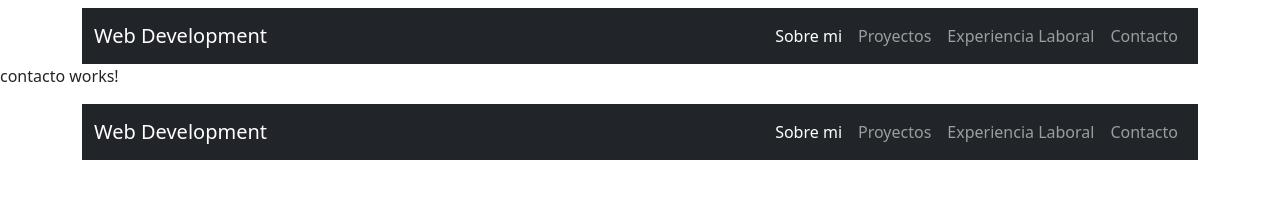
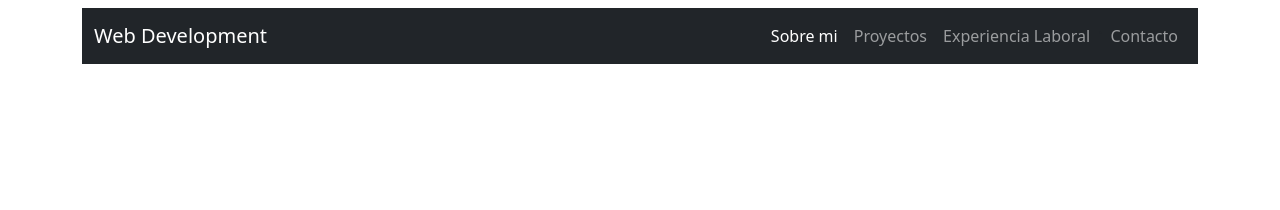
Before and after one commit to Mizen314/PortfolioFrontEnd, an Angular app in the folder portFolioEmma/: page /contacto in a window 1280 px wide. Shown: the top 210 px of the page. Built offline with nearby package versions, Linux system fonts and the light colour scheme.

Commit message:
agregado contacto2

```diff
--- a/portFolioEmma/src/app/components/barra-nav/barra-nav.component.html
+++ b/portFolioEmma/src/app/components/barra-nav/barra-nav.component.html
@@ -10,8 +10,8 @@
         <div class="navbar-nav">
           <a class="nav-link active" aria-current="page" routerLink="/dashboard">Sobre mi</a>
           <a class="nav-link" routerLink="/carrousel">Proyectos</a>
-          <a class="nav-link" routerLink="/experiencias">Experiencia Laboral</a>
-          <a class="nav-link">Contacto</a>
+          <a class="nav-link" routerLink="/experiencias">Experiencia Laboral</a>.
+          <a class="nav-link" routerLink="/contacto">Contacto</a>
         </div>
       </div>
     </div>
--- a/portFolioEmma/src/app/components/contacto/contacto.component.html
+++ b/portFolioEmma/src/app/components/contacto/contacto.component.html
@@ -1,5 +1,3 @@
-<p>contacto works!</p>
-<app-barra-nav></app-barra-nav>
 <div class="contacto">
 <div class="card mb-3" style="max-width: 540px;">
     <div class="row g-0">
```
Also changed, not shown: 3 other files (tests, documents, lock files or other folders).
